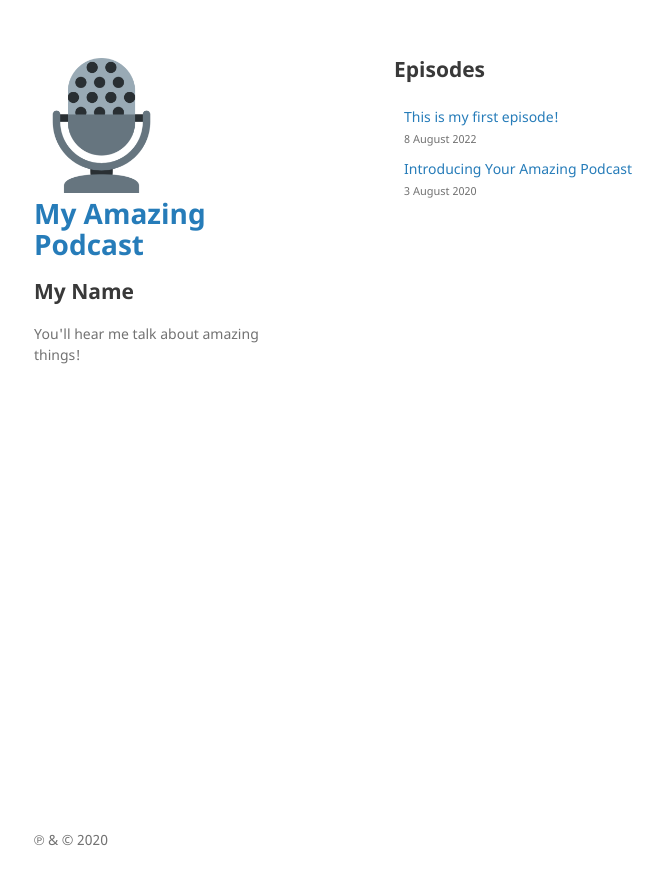
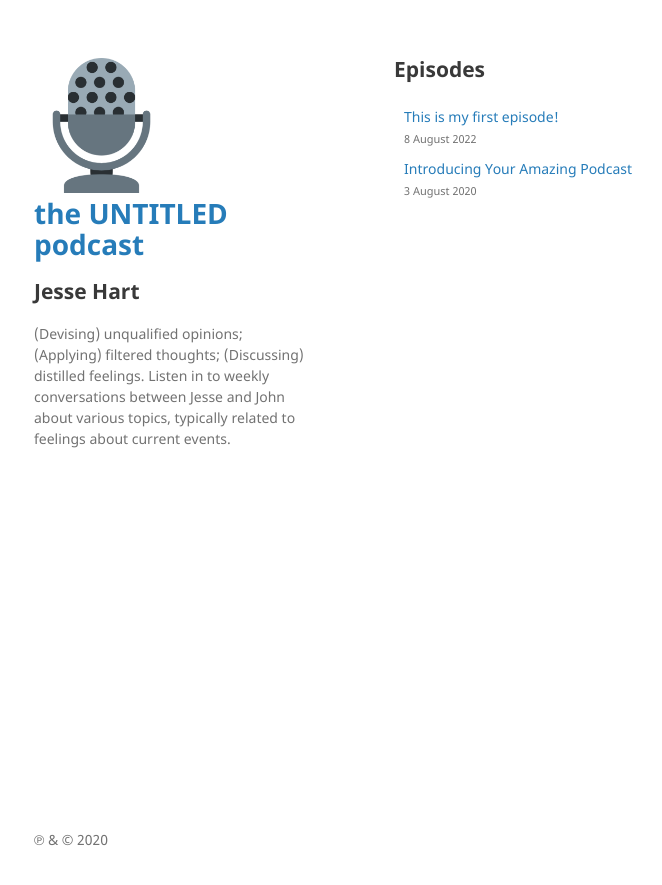
Before and after one commit to jthart/the-untitled-podcast, a Jekyll site: the page built from index.md, in a window 1280 px wide. Shown: the top 885 px of the page, without its empty margins (176-838 px from the left). Built offline with Jekyll 4.4.1, drawn with Linux system fonts in a browser that asks for light colours.

Commit message:
Update _config.yml

```diff
--- a/_config.yml
+++ b/_config.yml
@@ -1,7 +1,7 @@
-title: My Amazing Podcast
-description: You'll hear me talk about amazing things!
-author: My Name
-email: my@email.com
+title: the UNTITLED podcast
+description: (Devising) unqualified opinions; (Applying) filtered thoughts; (Discussing) distilled feelings. Listen in to weekly conversations between Jesse and John about various topics, typically related to feelings about current events.
+author: Jesse Hart
+email: untitled.hosts@gmail.com
 lang: en-us
 copyright: "&#x2117; &amp; &#xA9; 2020"
 logo: /assets/img/logo.png
```
